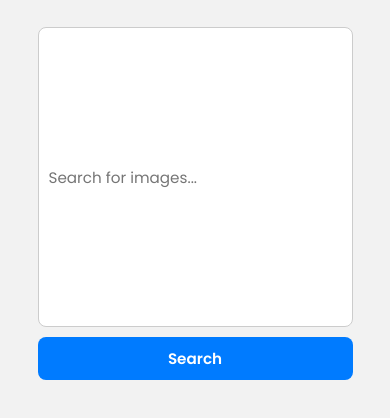
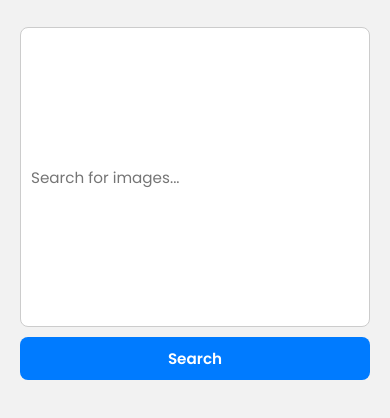
Before and after one commit to iamtahasc/Image-Finder-App, a plain HTML site: page index.html in a window 390 px wide. Shown: the part 62-480 px from the top of the page. Drawn offline with Linux system fonts and the light colour scheme.

Commit message:
Update style.css

```diff
--- a/style.css
+++ b/style.css
@@ -58,7 +58,7 @@ header h1 {
 #loader {
     display: none;
     margin: auto;
-    width: 10%;
+    width: 6%;
     justify-content: center;
     align-items: center;
 }
@@ -108,10 +108,6 @@ header h1 {
     max-width: 100%;
 }
 
-#viewMoreBtn:hover {
-    background-color: #0056b3;
-}
-
 @media (max-width: 768px) {
     header h1 {
         font-size: 2rem;
@@ -137,15 +133,12 @@ header h1 {
 
     .search-container {
         flex-direction: column;
-        align-items: center; /* Center everything */
+        align-items: stretch;
     }
 
-    .search-container input {
-        width: 90%;
-    }
-
+    .search-container input,
     .search-container button {
-        width: 90%;
+        width: 100%;
     }
 
     #viewMoreBtn {
```
